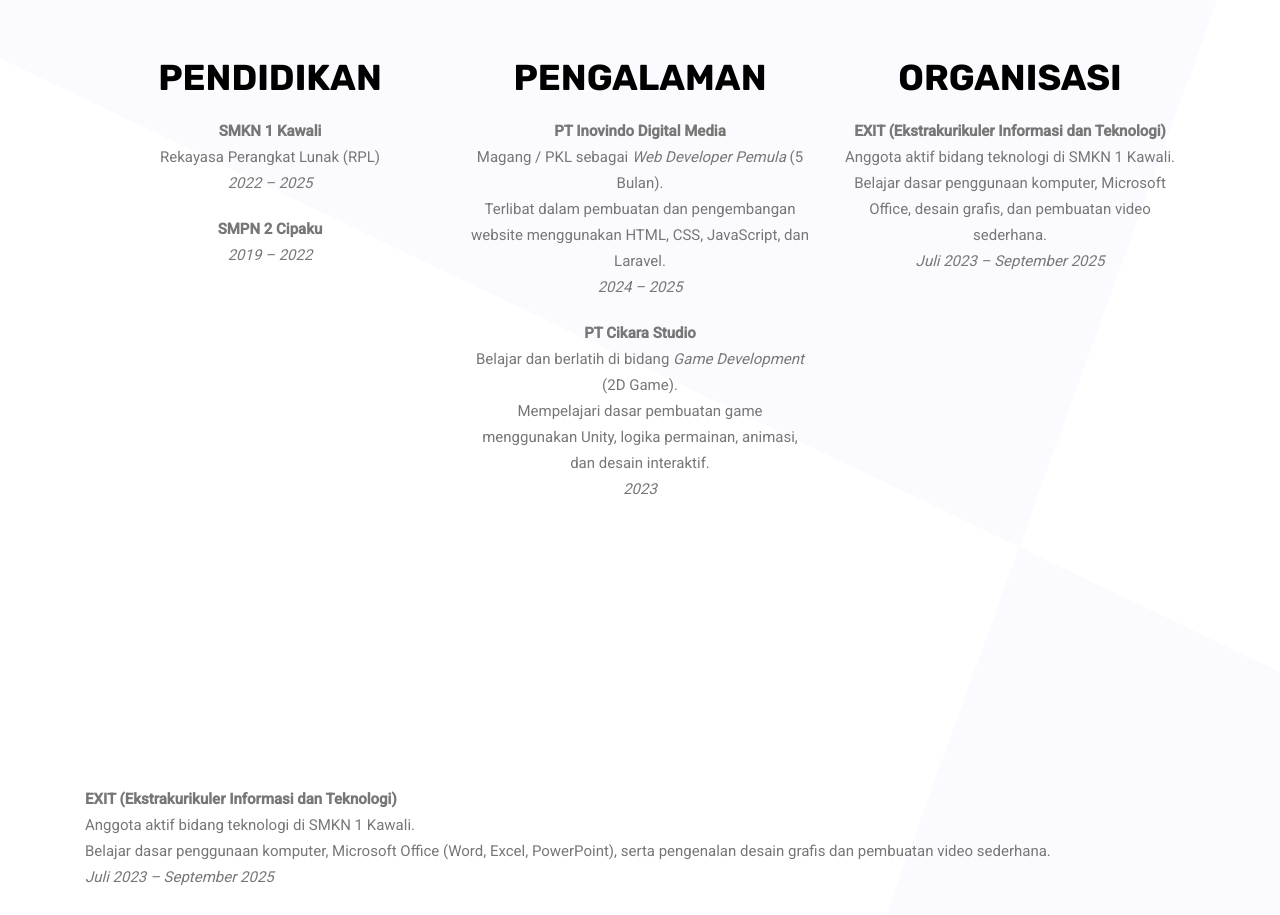
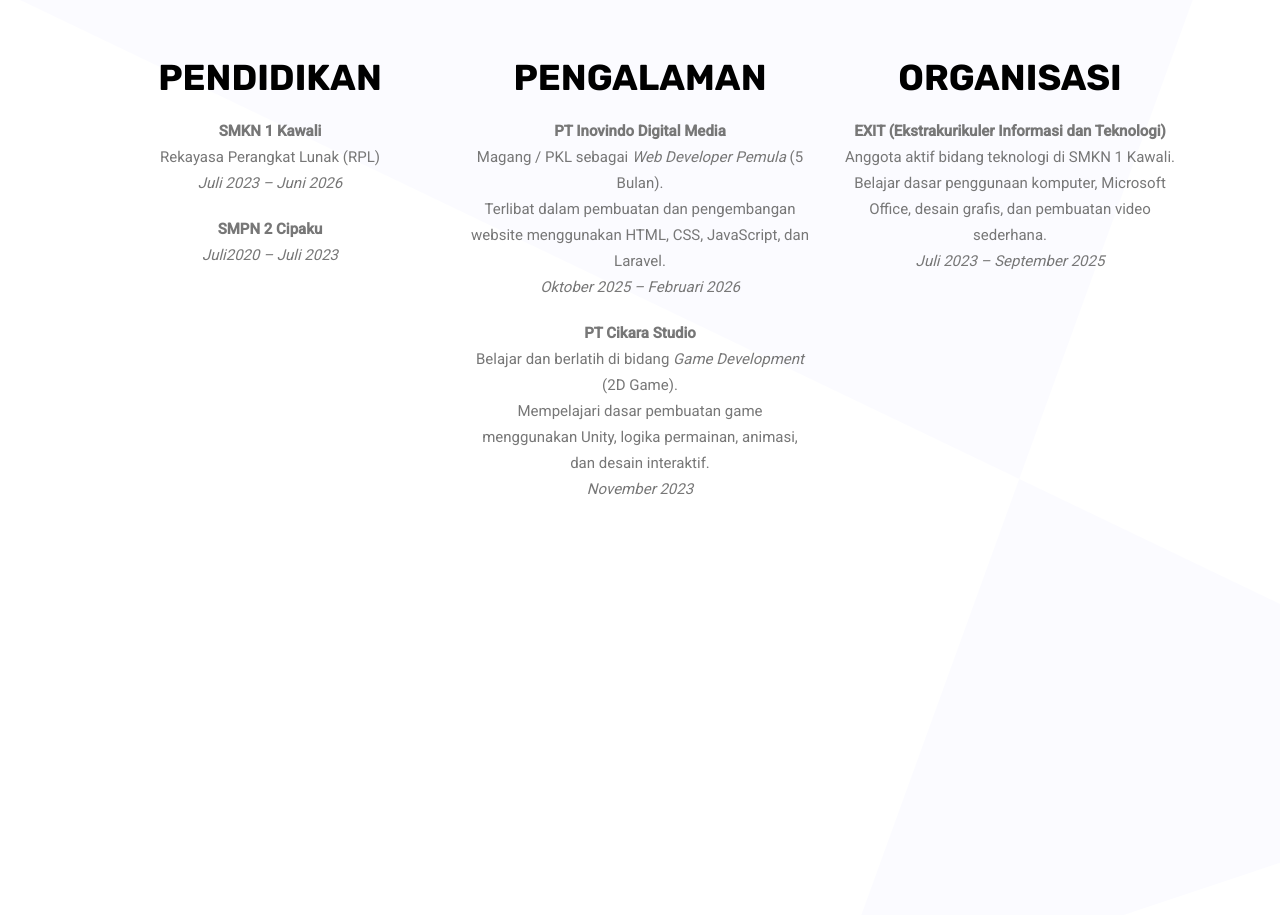
Before and after one commit to Permana04-dev/portofolio_yogapermana_web, a plain HTML site: page index.html in a window 1280 px wide. Shown: the part 1665-2580 px from the top of the page. Drawn offline with Linux system fonts and the light colour scheme; some packages are replaced by stand-ins of ours.

Commit message:
Update index.html

```diff
--- a/index.html
+++ b/index.html
@@ -128,11 +128,11 @@
                     <p>
                         <strong>SMKN 1 Kawali</strong><br>
                         Rekayasa Perangkat Lunak (RPL)<br>
-                        <em>2022 – 2025</em>
+                        <em>Juli 2023 – Juni 2026</em>
                     </p>
                     <p>
                         <strong>SMPN 2 Cipaku</strong><br>
-                        <em>2019 – 2022</em>
+                        <em>Juli2020 – Juli 2023</em>
                     </p>
                 </div>
             </div>
@@ -145,13 +145,13 @@
                         <strong>PT Inovindo Digital Media</strong><br>
                         Magang / PKL sebagai <em>Web Developer Pemula</em> (5 Bulan).<br>
                         Terlibat dalam pembuatan dan pengembangan website menggunakan HTML, CSS, JavaScript, dan Laravel.<br>
-                        <em>2024 – 2025</em>
+                        <em>Oktober 2025 – Februari 2026</em>
                     </p>
                     <p>
                         <strong>PT Cikara Studio</strong><br>
                         Belajar dan berlatih di bidang <em>Game Development</em> (2D Game).<br>
                         Mempelajari dasar pembuatan game menggunakan Unity, logika permainan, animasi, dan desain interaktif.<br>
-                        <em>2023</em>
+                        <em>November 2023</em>
                     </p>
                 </div>
             </div>
@@ -173,18 +173,6 @@
     </div>
 </section>
 <!--================ End Pendidikan, Pengalaman, Organisasi =================-->
-
-
-			<!--================ Start Certificate Area =================-->
-			</p>
-<p>
-    <strong>EXIT (Ekstrakurikuler Informasi dan Teknologi)</strong><br>
-    Anggota aktif bidang teknologi di SMKN 1 Kawali.<br>
-    Belajar dasar penggunaan komputer, Microsoft Office (Word, Excel, PowerPoint), serta pengenalan desain grafis dan pembuatan video sederhana.<br>
-    <em>Juli 2023 – September 2025</em>
-</p>
-</div>
-</div>
 
 <!--================ Start Certificate Area =================-->
 <section class="certificate_area section_gap">
```
